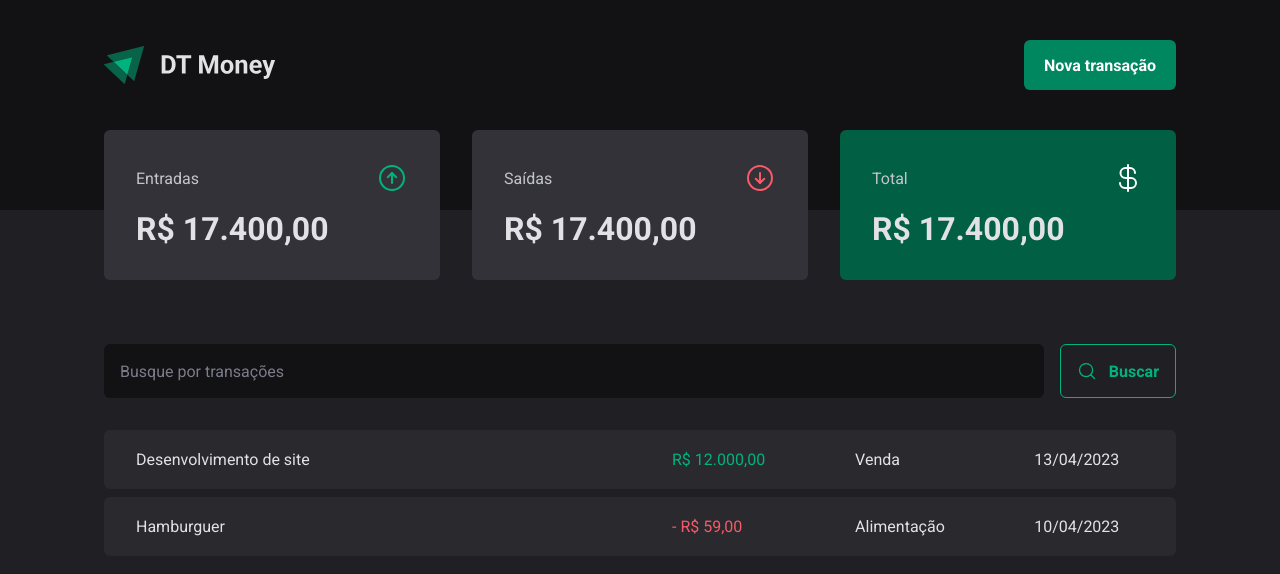
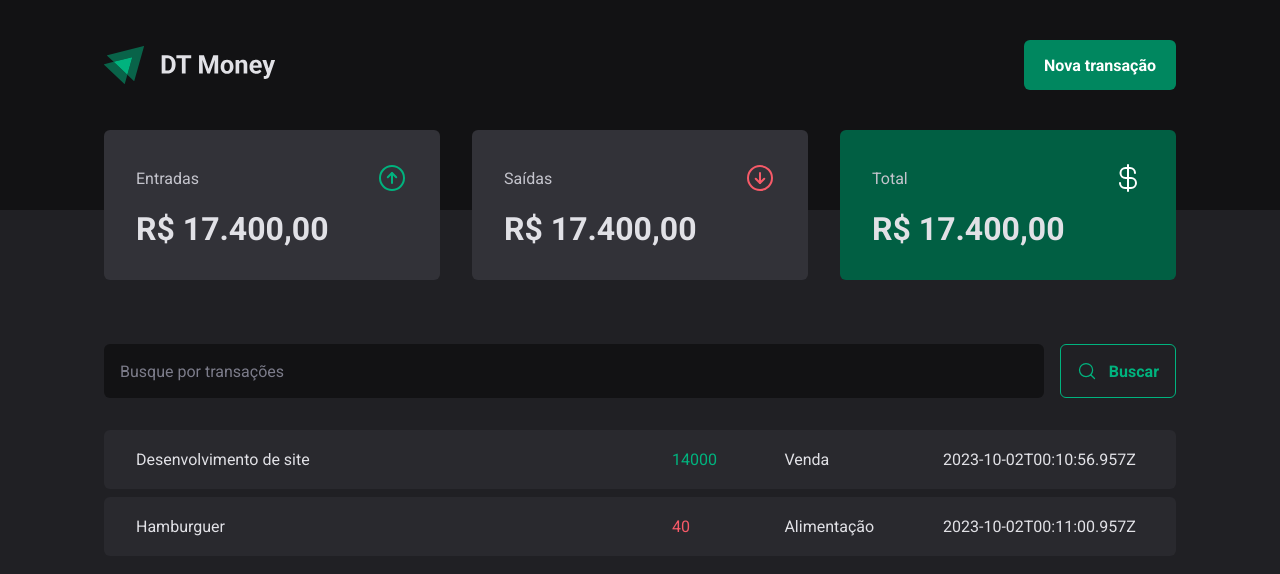
Before and after one commit to efsiqueira/dt-money, a React (Vite) app: page / in a window 1280 px wide. Shown: the top 574 px of the page. Built offline with nearby package versions, Linux system fonts and the light colour scheme; data requests are answered from the project's data file.

Commit message:
Conexão com a API

```diff
--- a/server.json
+++ b/server.json
@@ -13,7 +13,7 @@
       "description": "Hamburguer",
       "type": "outcome",
       "category": "Alimentação",
-      "price": 35,
+      "price": 40,
       "createdAt": "2023-10-02T00:11:00.957Z"
     }
   ]
--- a/src/pages/Transactions/index.tsx
+++ b/src/pages/Transactions/index.tsx
@@ -1,9 +1,32 @@
+import { useEffect, useState } from "react";
 import { Header } from "../../components/Header";
 import { Summary } from "../../components/Summary";
 import { SearchForm } from "./components/SearchForm";
 import { PriceHighlight, TransactionsContainer, TransactionsTable } from "./styles";
 
+interface Transaction {
+  id: number;
+  description: string;
+  type: 'income' | 'outcome';
+  price: number;
+  category: string;
+  createdAt: string;
+}
+
 export function Transactions() {
+  const [transactions, setTransactions] = useState<Transaction[]>([])
+
+  async function loadTransactions() {
+    const response = await fetch('http://localhost:3000/transactions')
+    const data = await response.json()
+
+    setTransactions(data)
+  }
+
+  useEffect(() => {
+    loadTransactions()
+  }, [])
+
   return (
     <div>
       <Header />
@@ -14,26 +37,20 @@ export function Transactions() {
 
         <TransactionsTable>
           <tbody>
-            <tr>
-              <td width="50%">Desenvolvimento de site</td>
-              <td>
-                <PriceHighlight variant="income">
-                  R$ 12.000,00
-                </PriceHighlight>
-              </td>
-              <td>Venda</td>
-              <td>13/04/2023</td>
-            </tr>
-            <tr>
-              <td width="50%">Hamburguer</td>
-              <td>
-                <PriceHighlight variant="outcome">
-                  - R$ 59,00
-                </PriceHighlight>
-              </td>
-              <td>Alimentação</td>
-              <td>10/04/2023</td>
-            </tr>
+            {transactions.map(transaction => {
+              return (
+                <tr key={transaction.id}>
+                  <td width="50%">{transaction.description}</td>
+                  <td>
+                    <PriceHighlight variant={transaction.type}>
+                      {transaction.price}
+                    </PriceHighlight>
+                  </td>
+                  <td>{transaction.category}</td>
+                  <td>{transaction.createdAt}</td>
+                </tr>
+              )
+            })}
           </tbody>
         </TransactionsTable>
       </TransactionsContainer>
```
